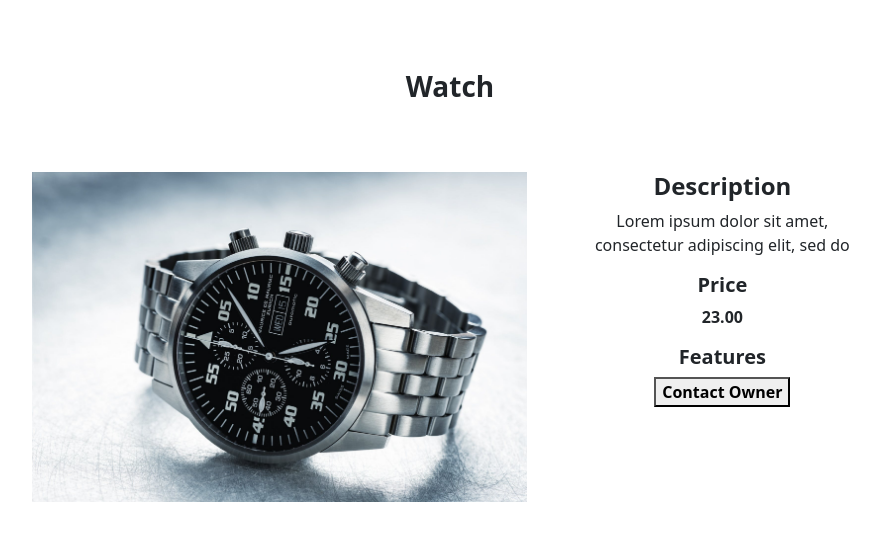
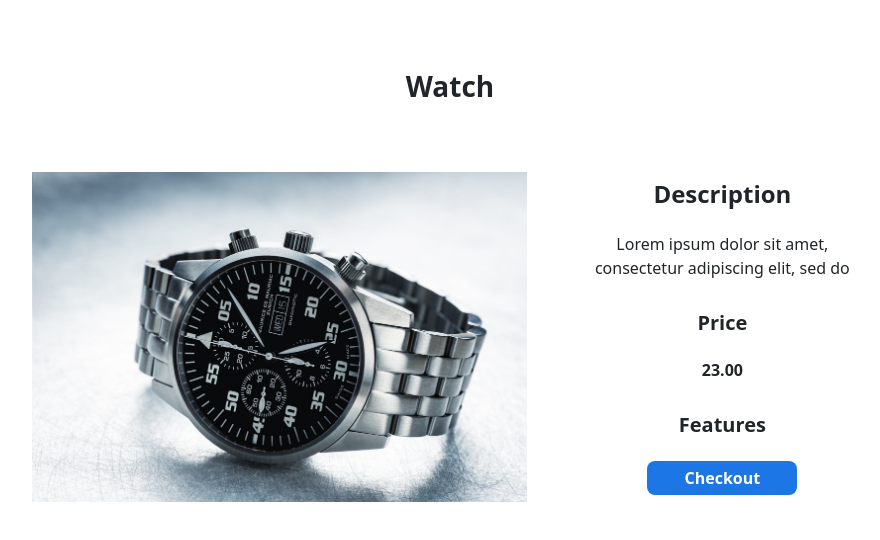
Before and after one commit to KelvinHawks/E-commerce_FE, a React (Create React App) app: page /home/item/1 in a window 1280 px wide. Shown: the top 540 px of the page, without its empty margins (190-1070 px from the left). Built offline with nearby package versions, Linux system fonts and the light colour scheme.

Commit message:
Style desc. of single item

```diff
--- a/src/products/components/SingleItem.css
+++ b/src/products/components/SingleItem.css
@@ -14,5 +14,17 @@
 }
 .item_description {
   text-align: center;
+  display: flex;
+  flex-direction: column;
+  align-items: center;
+  justify-content: space-around;
   margin: 0 0 0 50px;
 }
+.item_description button {
+  background: rgb(28, 118, 229);
+  color: #fff;
+  border: none;
+  padding: 5px;
+  border-radius: 8px;
+  width: 150px;
+}
--- a/src/products/components/SingleItem.js
+++ b/src/products/components/SingleItem.js
@@ -57,7 +57,7 @@
                          )}
                     </ul> */}
           <button>
-            <b>Contact Owner</b>
+            <b>Checkout</b>
           </button>
         </div>
       </div>
```
